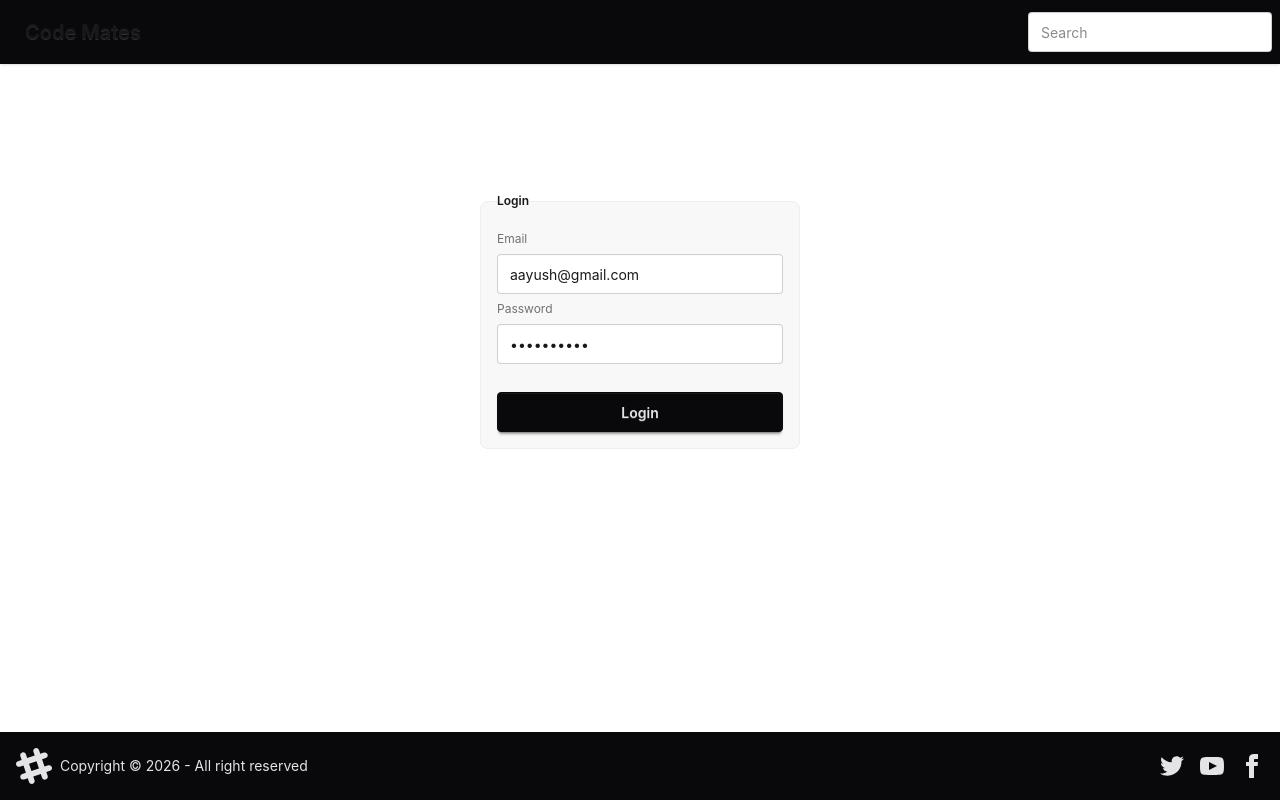
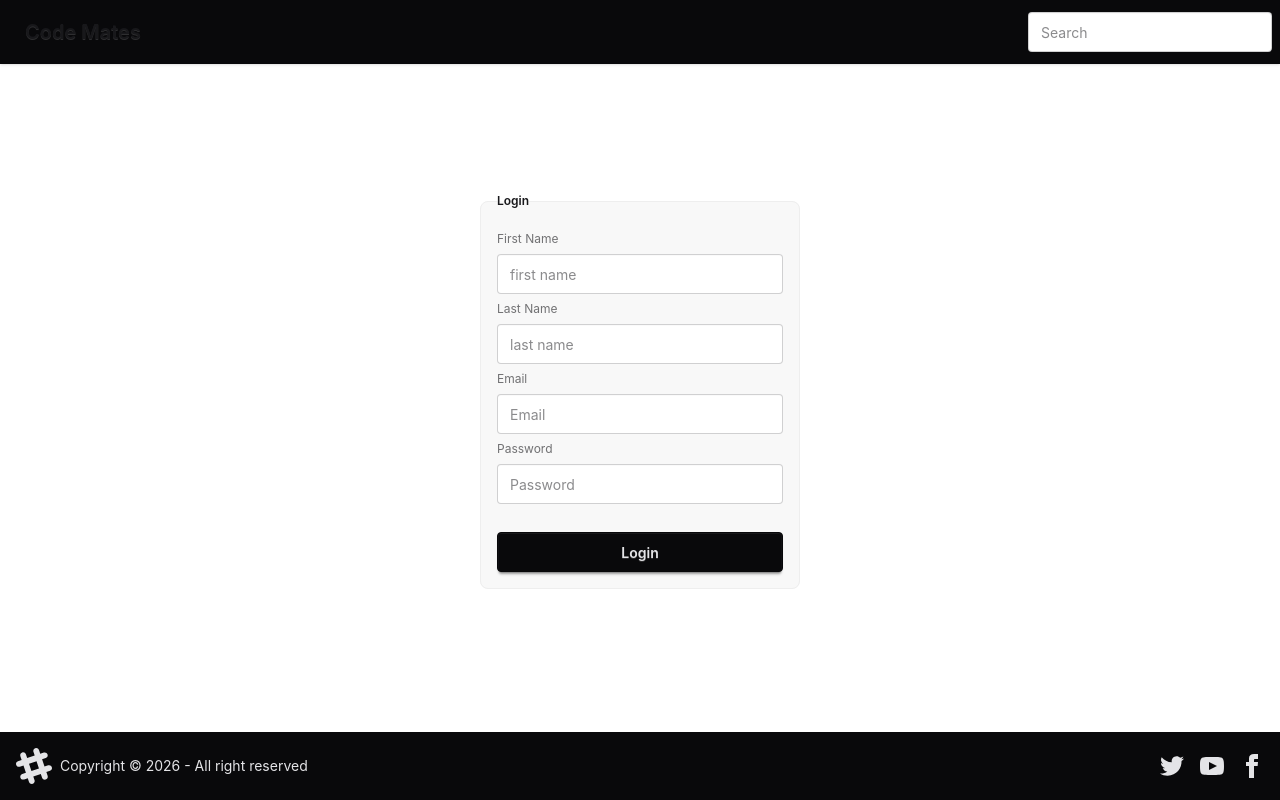
Before and after one commit to Aayush-Roy/codemates-ui, a React (Vite) app: page /login in a window 1280 px wide. Built offline with nearby package versions, Linux system fonts and the light colour scheme; no server answers.

Commit message:
auth flow

```diff
--- a/src/components/auth/Login.jsx
+++ b/src/components/auth/Login.jsx
@@ -7,8 +7,11 @@ import { BASE_URL } from "../../utils/constants";
 
 
 const Login = () => {
-   const [email, setEmailId] = useState("aayush@gmail.com");
-   const [password, setPassword] = useState("Aayush@123");
+  const[firstName,setFirstName] = useState("")
+  const[lastName,setLastName] = useState("")
+  const[isLoginForm,setIsLoginForm] = useState(true)
+   const [email, setEmailId] = useState("");
+   const [password, setPassword] = useState("");
    const[error,setError] = useState("")
   const dispatch = useDispatch();
   const navigate = useNavigate();
@@ -34,7 +37,13 @@ const Login = () => {
 
 
     <fieldset className="fieldset bg-base-200 border-base-300 rounded-box w-xs border p-4">
-  <legend className="fieldset-legend">Login</legend>
+  <legend className="fieldset-legend">{ isLoginForm ?  'Login' : 'Sign-up'}</legend>
+
+      <label className="label">First Name</label>
+  <input value={email} onChange={(e)=>setFirstName(e.target.value)}  className="input" placeholder="first name" />
+
+  <label className="label">Last Name</label>
+  <input value={password} onChange={(e)=>setLastName(e.target.value)}  className="input" placeholder="last name" />
 
   <label className="label">Email</label>
   <input value={email} onChange={(e)=>setEmailId(e.target.value)} type="email" className="input" placeholder="Email" />
```
